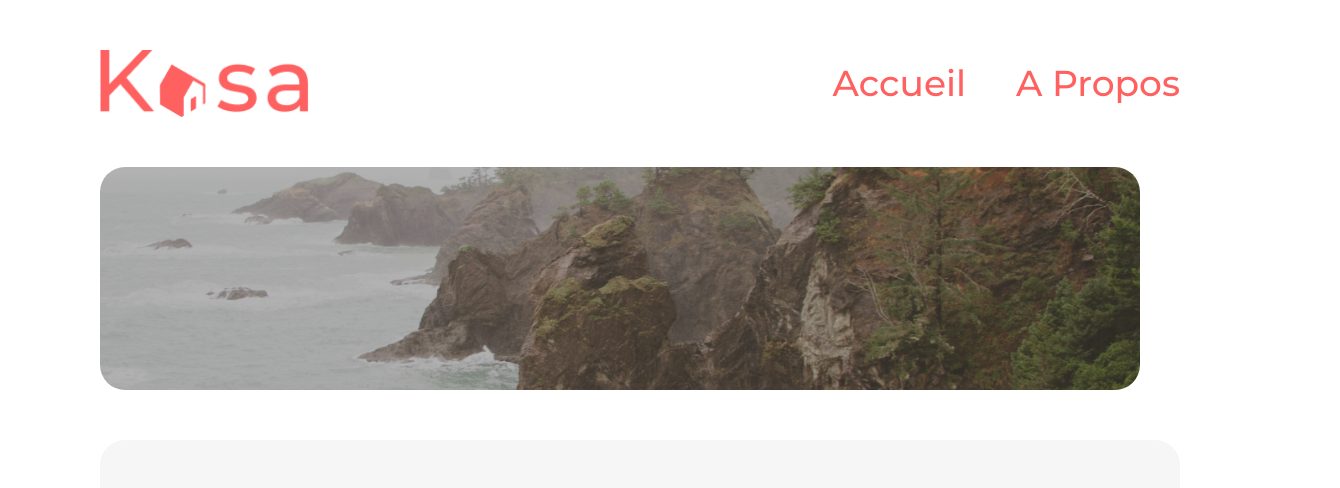
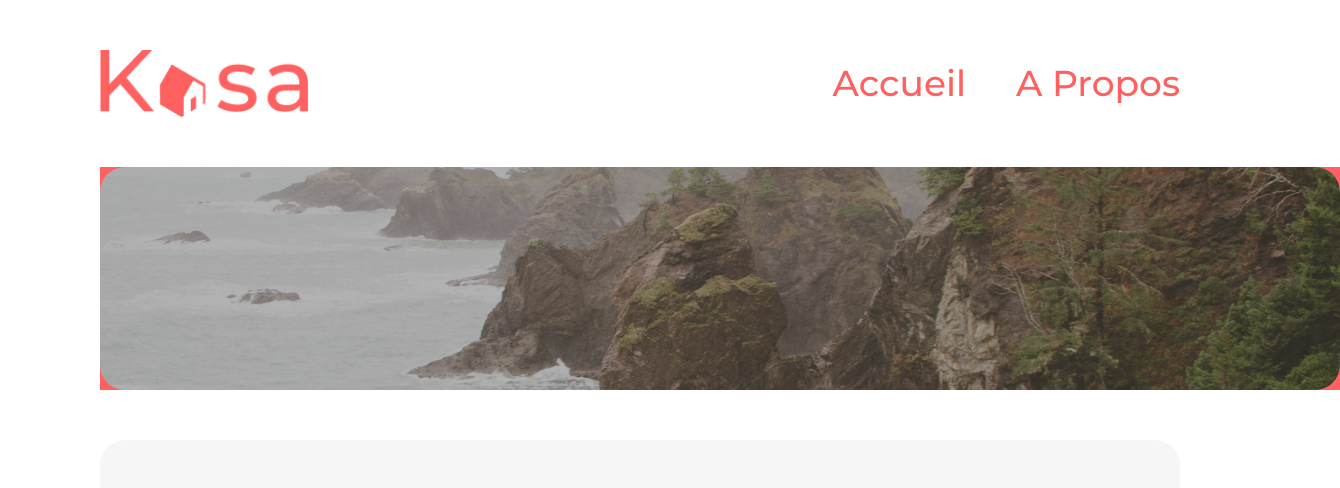
Before and after one commit to newke1234/OC_Projet6, a React (Create React App) app: page / in a window 1280 px wide. Shown: the top 488 px of the page, 1340 px wide, since content can reach past the window. Built offline with nearby package versions, Linux system fonts and the light colour scheme; grey boxes are pictures that could not be loaded.

Commit message:
Correction des marges  sur la banniere et sur le header

```diff
--- a/src/styles/index.scss
+++ b/src/styles/index.scss
@@ -23,7 +23,7 @@ body {
 }
 
 .header {
-  padding:50px 100px;
+  margin:50px 100px;
   display: flex;
   justify-content:space-between;
   align-items: center;
@@ -46,8 +46,10 @@ body {
 
 .banner {
   display: flex;
-  padding: 0px 100px 50px 100px;
+  margin: 0px 100px 50px 100px;
   max-width: 1240px;
+  width: 100%;
+  background-color: #FF6060;
 
 
    .banner__img {
@@ -71,7 +73,7 @@ body {
   justify-content: center;
   flex-direction: row;
   flex-shrink: 0;
-  gap: 80px;
+  // gap: 80px;
 
   .cards__house {
     position: relative;
```
